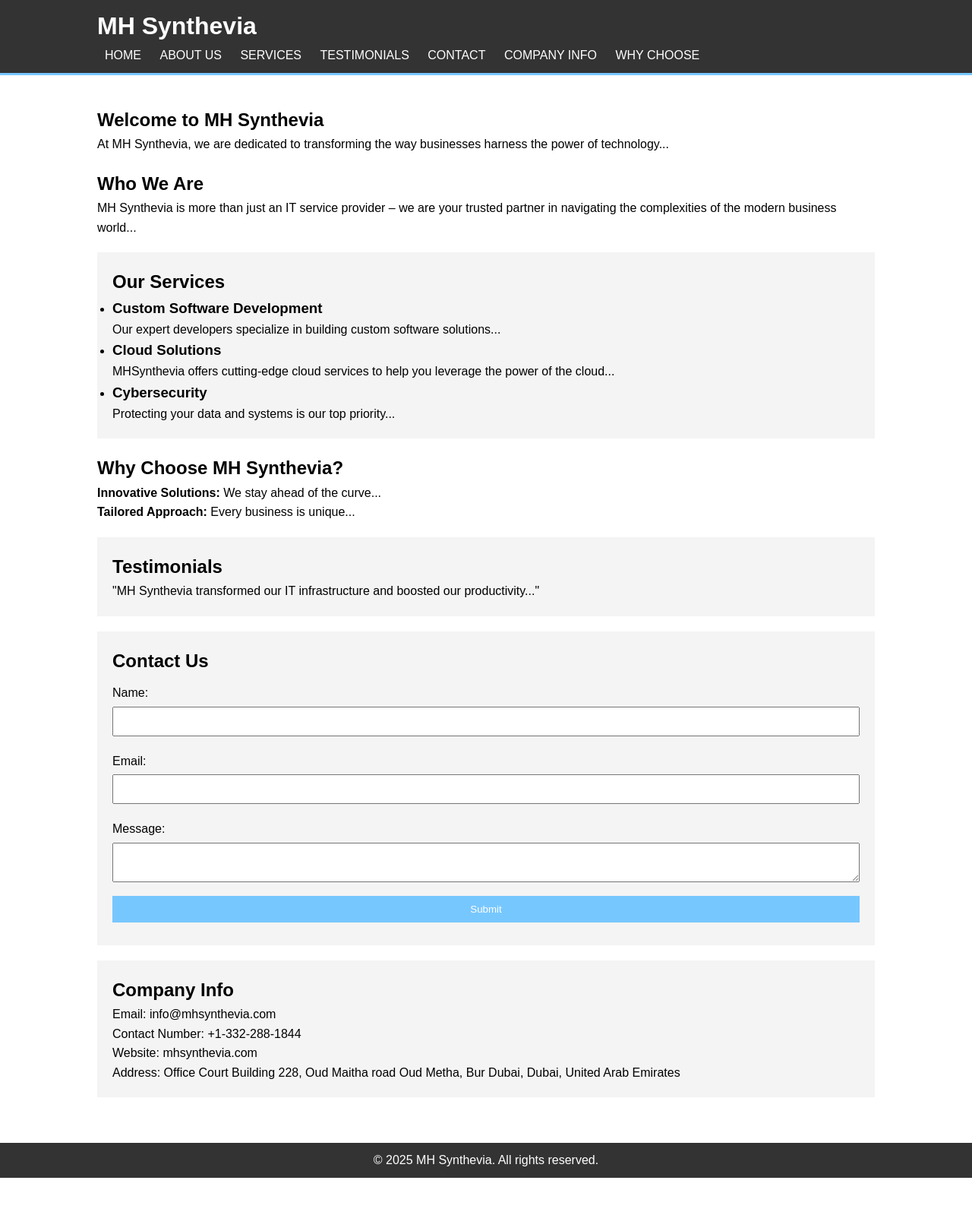
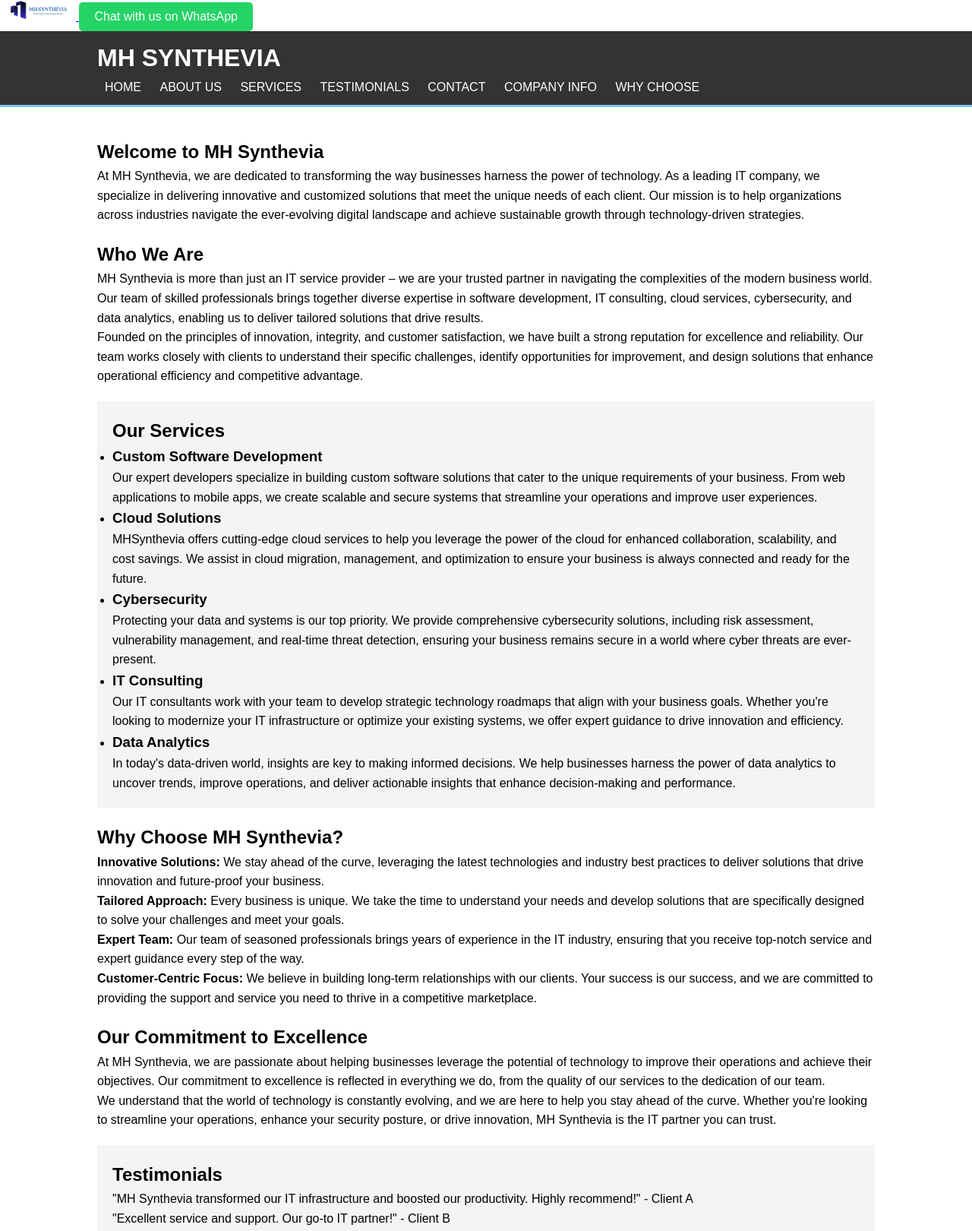
Before and after one commit to mhsynthevia/mhsynthevia.github.io, a plain HTML site: page Index.html in a window 1280 px wide. Shown: the part 1-1621 px from the top of the page at 76% size. Before the commit the page ends 1551 px from the top, so only its background shows below. Drawn offline with Linux system fonts and the light colour scheme.

Commit message:
Update Index.html

```diff
--- a/Index.html
+++ b/Index.html
@@ -1,11 +1,16 @@
-<!DOCTYPE html>
+<a href="https://mhsynthevia.com">
+    <img src="logo.png" alt="Logo" style="width: 100px; height: auto;">
+    <a>
+<button onclick="window.open('https://wa.me/13322881844?text=Hello%2C%20I%20need%20help!', '_blank')"
+        style="background-color: #25D366; color: white; padding: 10px 20px; border: none; border-radius: 5px; font-size: 16px; cursor: pointer;">
+    Chat with us on WhatsApp
+</button>
 <html lang="en">
 <head>
     <meta charset="UTF-8">
     <meta name="viewport" content="width=device-width, initial-scale=1.0">
     <title>MH Synthevia</title>
     <style>
-        /* General Reset */
         * {
             margin: 0;
             padding: 0;
@@ -20,7 +25,6 @@
             margin: auto;
             overflow: hidden;
         }
-        /* Header Styling */
         header {
             background: #333;
             color: #fff;
@@ -41,7 +45,6 @@
             display: inline;
             padding: 0 10px;
         }
-        /* Main Content Styling */
         main {
             padding: 20px 0;
         }
@@ -53,7 +56,6 @@
             padding: 20px;
             margin: 20px 0;
         }
-        /* Footer Styling */
         footer {
             background: #333;
             color: #fff;
@@ -61,7 +63,6 @@
             padding: 10px 0;
             margin-top: 20px;
         }
-        /* Form Styling */
         form label {
             display: block;
             margin: 10px 0 5px;
@@ -80,14 +81,21 @@
         form button:hover {
             background: #333;
         }
-        /* Smooth Scrolling */
         html {
             scroll-behavior: smooth;
+        }
+        .footer-container {
+            display: flex;
+            justify-content: space-between;
+            align-items: flex-start;
+            padding: 20px;
+        }
+        .footer-column {
+            width: 45%;
         }
     </style>
 </head>
 <body>
-    <!-- Header -->
     <header>
         <div class="container">
             <h1>MH Synthevia</h1>
@@ -98,62 +106,69 @@
                     <li><a href="#services">Services</a></li>
                     <li><a href="#testimonials">Testimonials</a></li>
                     <li><a href="#contact">Contact</a></li>
-                    <li><a href="#company-info">Company Info</a></li>
+                    <li><a href="#Company-Info">Company Info</a></li>
                     <li><a href="#why-choose">Why Choose</a></li>
                 </ul>
             </nav>
         </div>
     </header>
-
-    <!-- Main Content -->
     <main class="container">
-        <!-- Home Section -->
         <section id="home">
             <h2>Welcome to MH Synthevia</h2>
-            <p>At MH Synthevia, we are dedicated to transforming the way businesses harness the power of technology...</p>
+            <p>At MH Synthevia, we are dedicated to transforming the way businesses harness the power of technology. As a leading IT company, we specialize in delivering innovative and customized solutions that meet the unique needs of each client. Our mission is to help organizations across industries navigate the ever-evolving digital landscape and achieve sustainable growth through technology-driven strategies.</p>
         </section>
-
         <!-- About Us Section -->
         <section id="about">
             <h2>Who We Are</h2>
-            <p>MH Synthevia is more than just an IT service provider – we are your trusted partner in navigating the complexities of the modern business world...</p>
+            <p>MH Synthevia is more than just an IT service provider – we are your trusted partner in navigating the complexities of the modern business world. Our team of skilled professionals brings together diverse expertise in software development, IT consulting, cloud services, cybersecurity, and data analytics, enabling us to deliver tailored solutions that drive results.</p>
+            <p>Founded on the principles of innovation, integrity, and customer satisfaction, we have built a strong reputation for excellence and reliability. Our team works closely with clients to understand their specific challenges, identify opportunities for improvement, and design solutions that enhance operational efficiency and competitive advantage.</p>
         </section>
-
-        <!-- Services Section -->
         <section id="services" class="services">
             <h2>Our Services</h2>
             <ul>
                 <li>
                     <h3>Custom Software Development</h3>
-                    <p>Our expert developers specialize in building custom software solutions...</p>
+                    <p>Our expert developers specialize in building custom software solutions that cater to the unique requirements of your business. From web applications to mobile apps, we create scalable and secure systems that streamline your operations and improve user experiences.</p>
                 </li>
                 <li>
                     <h3>Cloud Solutions</h3>
-                    <p>MHSynthevia offers cutting-edge cloud services to help you leverage the power of the cloud...</p>
+                    <p>MHSynthevia offers cutting-edge cloud services to help you leverage the power of the cloud for enhanced collaboration, scalability, and cost savings. We assist in cloud migration, management, and optimization to ensure your business is always connected and ready for the future.</p>
                 </li>
                 <li>
                     <h3>Cybersecurity</h3>
-                    <p>Protecting your data and systems is our top priority...</p>
+                    <p>Protecting your data and systems is our top priority. We provide comprehensive cybersecurity solutions, including risk assessment, vulnerability management, and real-time threat detection, ensuring your business remains secure in a world where cyber threats are ever-present.</p>
+                </li>
+                <li>
+                    <h3>IT Consulting</h3>
+                    <p>Our IT consultants work with your team to develop strategic technology roadmaps that align with your business goals. Whether you're looking to modernize your IT infrastructure or optimize your existing systems, we offer expert guidance to drive innovation and efficiency.</p>
+                </li>
+                <li>
+                    <h3>Data Analytics</h3>
+                    <p>In today's data-driven world, insights are key to making informed decisions. We help businesses harness the power of data analytics to uncover trends, improve operations, and deliver actionable insights that enhance decision-making and performance.</p>
                 </li>
             </ul>
         </section>
-
         <!-- Why Choose Us Section -->
         <section id="why-choose">
             <h2>Why Choose MH Synthevia?</h2>
             <ul>
-                <li><strong>Innovative Solutions:</strong> We stay ahead of the curve...</li>
-                <li><strong>Tailored Approach:</strong> Every business is unique...</li>
+                <li><strong>Innovative Solutions:</strong> We stay ahead of the curve, leveraging the latest technologies and industry best practices to deliver solutions that drive innovation and future-proof your business.</li>
+                <li><strong>Tailored Approach:</strong> Every business is unique. We take the time to understand your needs and develop solutions that are specifically designed to solve your challenges and meet your goals.</li>
+                <li><strong>Expert Team:</strong> Our team of seasoned professionals brings years of experience in the IT industry, ensuring that you receive top-notch service and expert guidance every step of the way.</li>
+                <li><strong>Customer-Centric Focus:</strong> We believe in building long-term relationships with our clients. Your success is our success, and we are committed to providing the support and service you need to thrive in a competitive marketplace.</li>
             </ul>
         </section>
-
-        <!-- Testimonials Section -->
+        <!-- Commitment to Excellence Section -->
+        <section id="commitment">
+            <h2>Our Commitment to Excellence</h2>
+            <p>At MH Synthevia, we are passionate about helping businesses leverage the potential of technology to improve their operations and achieve their objectives. Our commitment to excellence is reflected in everything we do, from the quality of our services to the dedication of our team.</p>
+            <p>We understand that the world of technology is constantly evolving, and we are here to help you stay ahead of the curve. Whether you're looking to streamline your operations, enhance your security posture, or drive innovation, MH Synthevia is the IT partner you can trust.</p>
+        </section>
         <section id="testimonials" class="testimonials">
             <h2>Testimonials</h2>
-            <p>"MH Synthevia transformed our IT infrastructure and boosted our productivity..."</p>
+            <p>"MH Synthevia transformed our IT infrastructure and boosted our productivity. Highly recommend!" - Client A</p>
+            <p>"Excellent service and support. Our go-to IT partner!" - Client B</p>
         </section>
-
-        <!-- Contact Section -->
         <section id="contact" class="contact-info">
             <h2>Contact Us</h2>
             <form id="contact-form">
@@ -166,23 +181,18 @@
                 <button type="submit">Submit</button>
             </form>
         </section>
-
-        <!-- Company Info Section -->
-        <section id="company-info" class="contact-info">
+        <section id="Company-Info" class="contact-info">
             <h2>Company Info</h2>
             <p>Email: info@mhsynthevia.com</p>
             <p>Contact Number: +1-332-288-1844</p>
             <p>Website: mhsynthevia.com</p>
-            <p>Address: Office Court Building 228, Oud Maitha road Oud Metha, Bur Dubai, Dubai, United Arab Emirates</p>
+            <p>Address: Office Court Building 228, Oud Maitha road Oud Metha, Bur Dubai, Dubai, United Arab Emirates  PO Box: 115304</p>
+            <p>Company type: Information Technology Company</p>
         </section>
     </main>
-
-    <!-- Footer -->
     <footer>
         <p>© 2025 MH Synthevia. All rights reserved.</p>
     </footer>
-
-    <!-- JavaScript -->
     <script>
         document.getElementById('contact-form').addEventListener('submit', function(event) {
             event.preventDefault();
```
